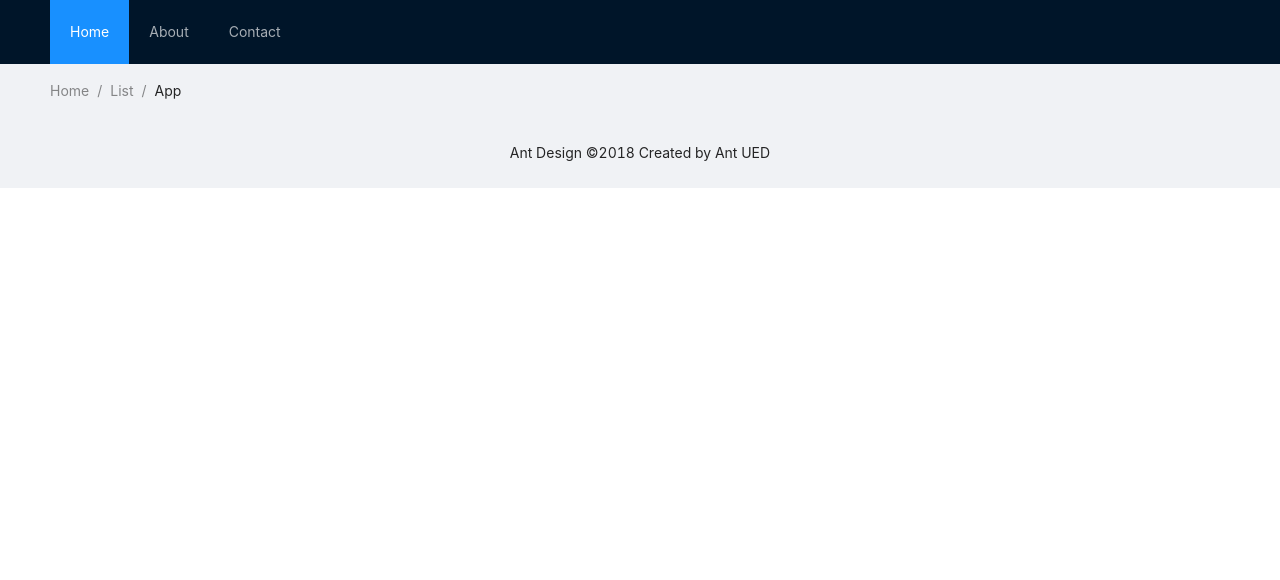
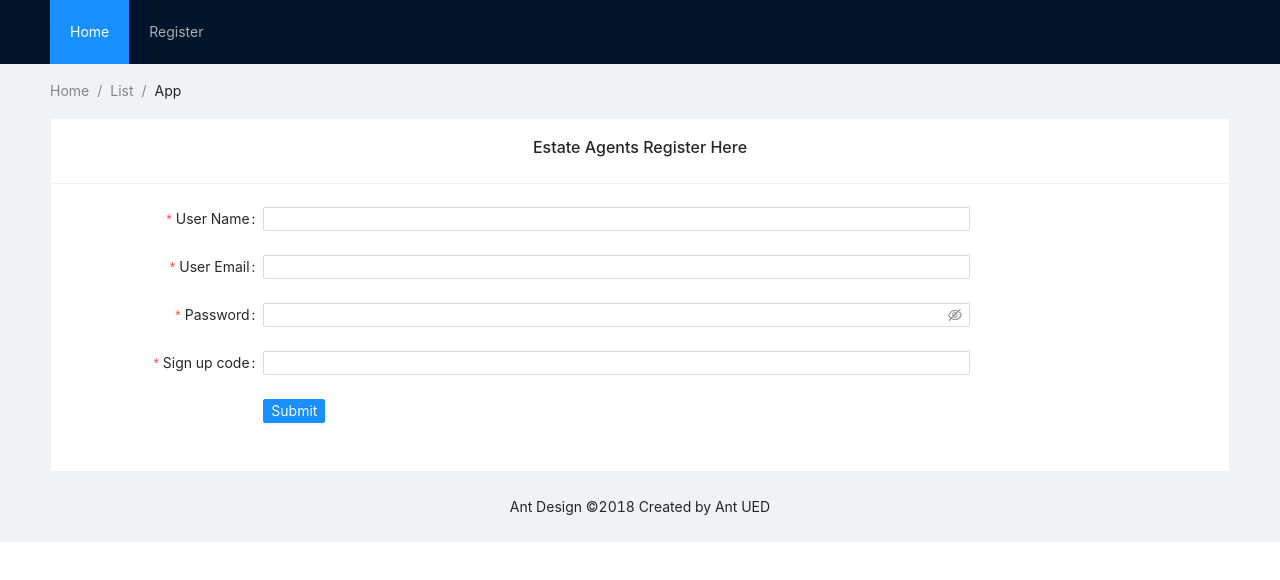
Before and after one commit to faiz687/We-Sell-Houses, a React (Create React App) app: page /Register in a window 1280 px wide. Shown: the top 580 px of the page. Built offline with nearby package versions, Linux system fonts and the light colour scheme.

Commit message:
Registration Page created

```diff
--- a/src/App.js
+++ b/src/App.js
@@ -3,6 +3,7 @@ import { BrowserRouter as Router, Switch , Route } from "react-router-dom";
 import MainHeader from './Components/MainHeader.js';
 import BreadCrumbs from './Components/BreadCrumbs.js';
 import HouseDetail from './Components/HouseDetail.js';
+import RegisterPage from './Components/Register.js';
 import Home from './Components/home';
 import { Layout } from 'antd';
 const {Content, Footer } = Layout;
@@ -18,12 +19,12 @@ function App() {
         <Switch>
           <Route path="/" exact children={Home}/>
           <Route path="/HouseDetail/:id" children={HouseDetail}/>
+          <Route path="/Register" children={RegisterPage}/>
         </Switch>
        </Content>
        <Footer style={{ textAlign: 'center' }}>Ant Design ©2018 Created by Ant UED</Footer>
      </Layout>
   </Router>
-
   );
 }
 
--- a/src/Components/MainHeader.js
+++ b/src/Components/MainHeader.js
@@ -10,8 +10,7 @@ function MainHeader(props) {
    <div className="logo" />
       <Menu theme="dark" mode="horizontal" defaultSelectedKeys={['1']}>
       <Menu.Item key="1" ><Link to="/">Home</Link></Menu.Item>
-      <Menu.Item key="2">About</Menu.Item>
-      <Menu.Item key="3">Contact</Menu.Item>
+      <Menu.Item key="2" ><Link to="/Register">Register</Link></Menu.Item>
    </Menu>
 </Header>
 </>
--- /dev/null
+++ b/src/Components/Register.js
@@ -0,0 +1,67 @@
+import React from 'react';
+import { Card } from 'antd';
+import { Form ,  Input  , Button} from 'antd';
+import { status, json } from '../utilities/requestHandlers';
+
+
+function RegisterPage(props) {
+
+
+const layout = { labelCol: { span: 4 }, wrapperCol: { span: 15 }, };
+
+const tailLayout = { wrapperCol: { offset: 4, span: 15 }, };
+
+  const onFinish = values => {
+    console.log('Received values of form: ', values);
+    const { Signupcode, ...data } = values;
+    fetch('http://localhost:3030/api/v1/users', {
+        method: "POST",
+        body: JSON.stringify(data),
+        headers: {
+            "Content-Type": "application/json"
+        }
+    })
+    .then(status)
+    .then(json)
+    .then(data => {
+        console.log(data);
+        alert("User added")
+    })
+    .catch(error => {
+      console.log("this is the error")
+        console.log(error)
+        alert(`Error: ${JSON.stringify(error)}`);
+    });
+  };
+
+  const CheckCode = (rule, value) => {
+    if (value === "we_sell_houses_agent") {
+      return Promise.resolve();
+    }
+    return Promise.reject('Invalid Code!');
+  };
+
+  return (
+    <Card title="Estate Agents Register Here">
+    <Form size="small" {...layout} onFinish={onFinish} scrollToFirstError>
+    <Form.Item label="User Name" name="username" rules={[{ required: true , message: 'Please input your username!' }]}>
+    <Input/>
+    </Form.Item>
+    <Form.Item label="User Email" name="email" rules={[{ required: true , message: 'Please input your Email!' },{ type: 'email' }]}>
+    <Input/>
+    </Form.Item>
+    <Form.Item label="Password" name="password" rules={[{ required: true, message: 'Please input your password!' }]}>
+    <Input.Password />
+    </Form.Item>
+    <Form.Item label="Sign up code" name="Signupcode" rules={[{ required: true, message: 'Please input a Sign up code!'},{ validator: CheckCode }]}>
+    <Input />
+    </Form.Item>
+    <Form.Item {...tailLayout}>
+    <Button type="primary" htmlType="submit">Submit</Button>
+    </Form.Item>
+    </Form>
+    </Card>
+  );
+}
+
+export default RegisterPage;
--- a/src/data/House.json
+++ b/src/data/House.json
@@ -20,7 +20,7 @@
 		"category": "richhouse",
 		"offerprice": 541,
 		"location": "milan",
-		"imageURL": "https://cdn.pixabay.com/photo/2016/11/18/17/46/architecture-1836070_960_720.jpg",
+		"imageURL": "hhttps://media.istockphoto.com/photos/new-barn-conversion-picture-id471337611",
 		"underoffer": 1,
 		"highpriority": 1,
 		"dateCreated": "2020-11-07T21:11:00.000Z",
--- a/src/utilities/requestHandlers.js
+++ b/src/utilities/requestHandlers.js
@@ -3,8 +3,6 @@
  * @param {object} response - the Response() object to process
  */
 export function status(response) {
-    console.log("this is response status")
-    console.log(response.status)
     if (response.status >= 200 && response.status < 300) {
       return response;
     } else {
```
